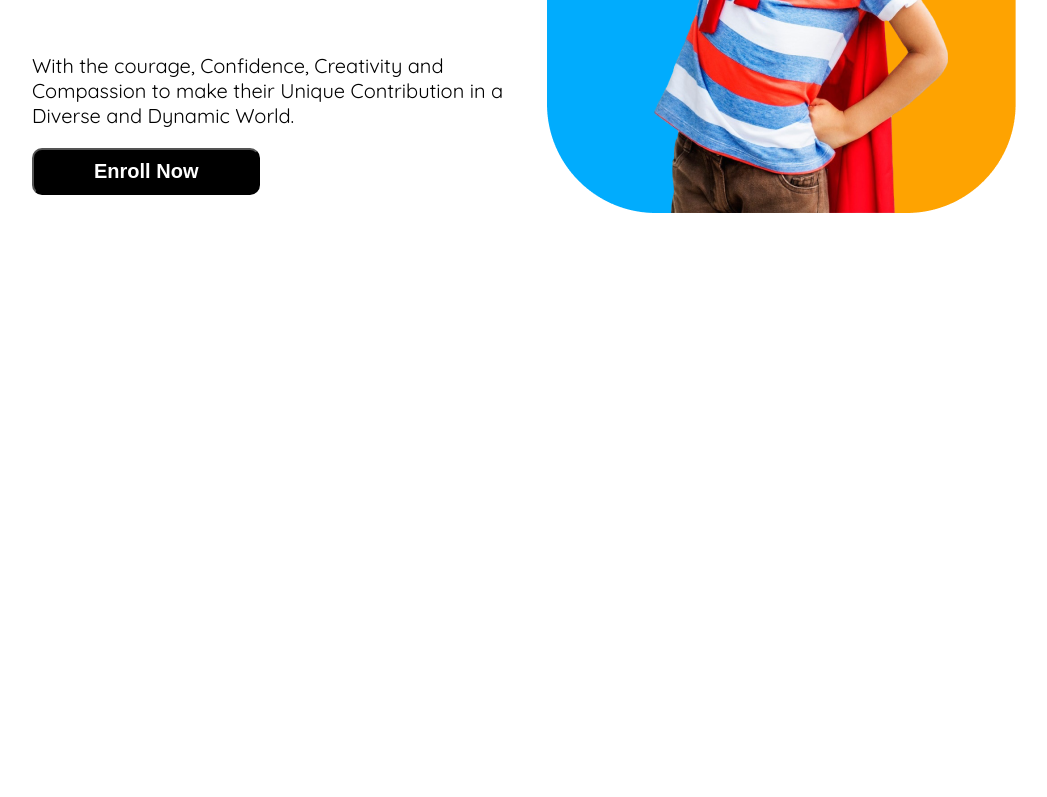
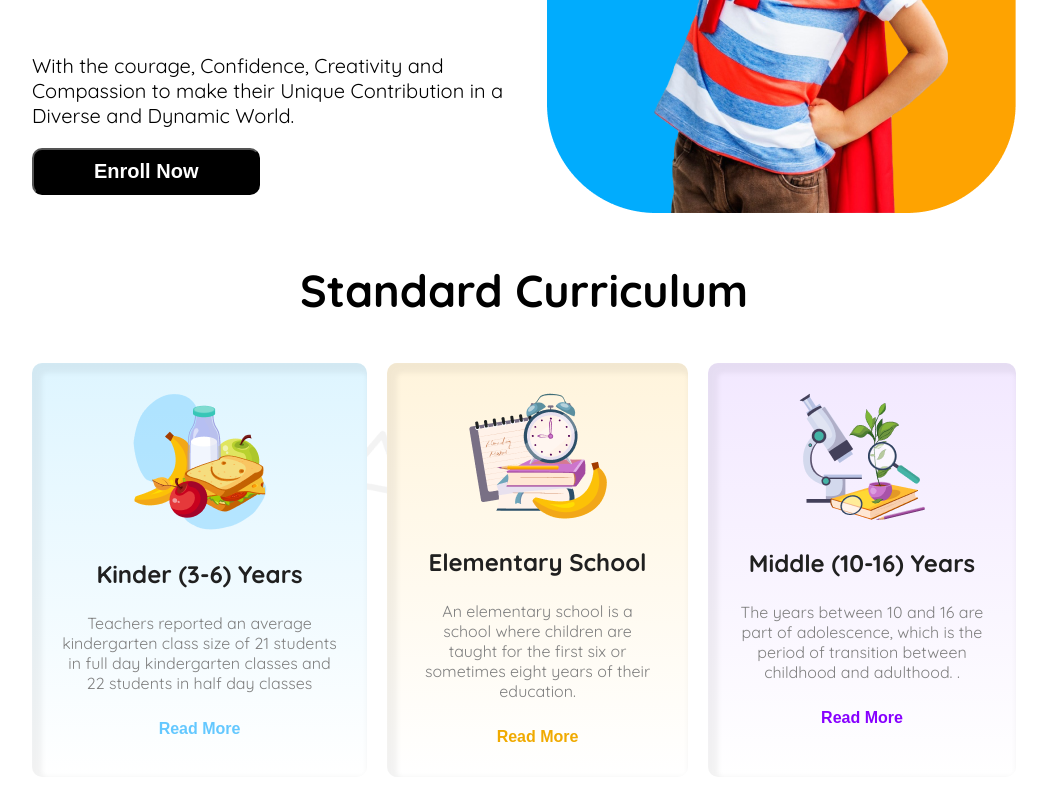
Before and after one commit to shaifhossain/kids-school, a plain HTML site: page index.html in a window 1280 px wide. Shown: the part 506-1303 px from the top of the page, without its empty margins (116-1163 px from the left). Before the commit the page ends 800 px from the top, so only its background shows below. Drawn offline with Linux system fonts and the light colour scheme.

Commit message:
add curiculum  section and responcive

```diff
--- a/index.html
+++ b/index.html
@@ -7,7 +7,7 @@
   <link rel="stylesheet" href="styles.css">
 </head>
 <body class="quicksand-font">
-  <header class="">
+  <header class="header">
   <nav class="nav-bar display-flex">
     <div class="display-flex">
       <img class="panda-logo" src="assets/logo.png" alt="">
@@ -47,6 +47,32 @@
   </div>
   </header>
   <main>
+    <div>
+      <h3 class="curriculum-title">Standard Curriculum</h3>
+    </div>
+    <section class="curriculum-section">
+      <div class="kin-der">
+        <img src="assets/kinder.png" alt="">
+        <h3 class="h-3">Kinder (3-6) Years</h3>
+        <p class="h-p">Teachers reported an average kindergarten class size of 21 students in full day kindergarten classes and 22 students in
+        half day classes</p>
+        <button class="re-ad re-1">Read More</button>
+      </div>
+      <div class="elemen-tary">
+        <img src="assets/elementary.png" alt="">
+        <h3 class="h-3">Elementary School</h3>
+        <p class="h-p">An elementary school is a school where children are taught for the first six or sometimes eight years of their
+        education.</p>
+        <button class="re-ad re-2">Read More</button>
+      </div>
+      <div class="mi-ddle">
+        <img src="assets/middle.png" alt="">
+        <h3 class="h-3">Middle (10-16) Years</h3>
+        <p class="h-p">The years between 10 and 16 are part of adolescence, which is the period of transition between childhood and adulthood.
+        .</p>
+        <button class="re-ad re-3">Read More</button>
+      </div>
+    </section>
 
   </main>
   <footer>
--- a/styles.css
+++ b/styles.css
@@ -7,10 +7,10 @@
   font-style: normal;
 }
 
-header{
+/* .nav-bar, .banner{
   max-width: 1440;
   margin: 0 auto;
-}
+} */
 /* shared-styels */
 .display-flex{
   display: flex;
@@ -107,9 +107,80 @@ color: rgba(93, 88, 239, 1);
   background-color: black;
 }
 .banner-image{
+
 }
 
+/* curriculum section */
+.curriculum-section{
+  background-image: url(assets/bg.png);
+  display: flex;
+  justify-content: space-between;
+  margin: 20px 140px;
+  gap: 20px;
+}
+.curriculum-title{
+  text-align: center;
+  font-size: 2.8rem;
 
+
+}
+.kin-der{
+max-width: 367px;
+justify-items: center;
+text-align: center;
+background-image: linear-gradient(rgba(222, 245, 255, 1), white);
+padding: 30px;
+border-radius: 10px;
+box-shadow: 5px 5px 5px 5px rgba(0, 0, 0, 0.05) inset;
+/* box-shadow: 5px 10px 20px red inset; */
+
+}
+.elemen-tary{
+max-width: 367px;
+justify-items: center;
+text-align: center;
+background-image: linear-gradient(rgba(255, 244, 220, 1), white);
+padding: 30px;
+border-radius: 10px;
+box-shadow: 5px 5px 5px 5px rgba(0, 0, 0, 0.05) inset;
+}
+.mi-ddle{
+max-width: 367px;
+justify-items: center;
+text-align: center;
+background-image: linear-gradient(rgba(242, 232, 255, 1), white);
+padding: 30px;
+border-radius: 10px;
+box-shadow: 5px 5px 5px 5px rgba(0, 0, 0, 0.05) inset;
+}
+/* shared style for curriculum section */
+.h-3{
+font-size: 1.5rem;
+font-weight: bold;
+color: rgba(32, 32, 32, 1);
+}
+.h-p{
+font-size: 1rem;
+font-weight: 400;
+color: rgba(128, 128, 128, 1);
+}
+/* read more button */
+.re-ad{
+  font-size: 1rem;
+  font-weight: bold;
+  background: none;
+  border: none;
+  margin-top: 10px;
+}
+.re-1{
+  color: rgba(100, 200, 255, 1);
+}
+.re-2{
+color: rgba(240, 170, 0, 1);
+}
+.re-3{
+color: rgba(135, 0, 255, 1);
+}
 /* responsive media query */
 @media screen and (max-width: 576px){
   .heading-name, .nav-link, .nav-button{
@@ -120,13 +191,22 @@ color: rgba(93, 88, 239, 1);
   }
   .nav-bar{
     justify-content: space-between;
-    margin: 1rem;
+    margin: 10px;
     background-color: #05D4DF;
     padding: 5px;
   }
   .banner{
     flex-direction: column-reverse;
     text-align: center;
+    margin: 10px;
+  }
+  .banner-image{
+
+  }
+  .curriculum-section{
+    flex-direction: column;
+    margin: 10px;
+
   }
 
 
```
